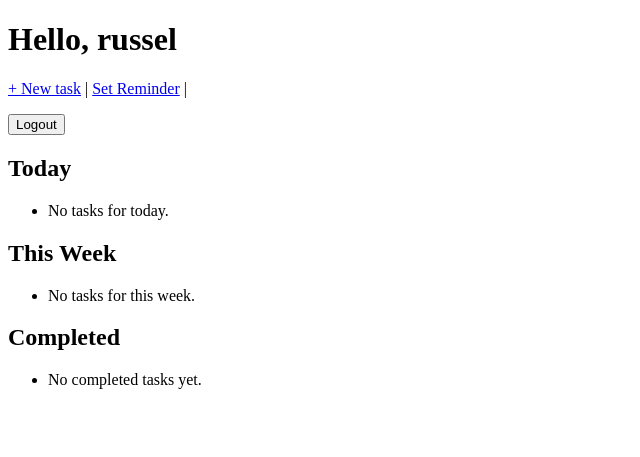
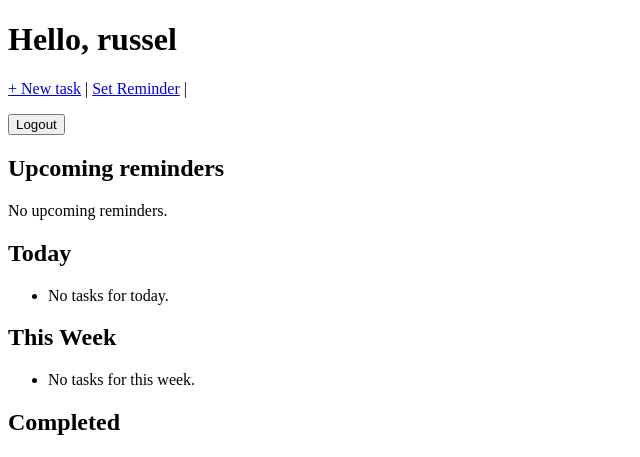
Before and after one commit to envynshit/TaskTracker, a Django app: page / in a window 1280 px wide. Shown: the top 457 px of the page, without its empty margins (0-640 px from the left). Run offline with Django 5.2, Linux system fonts and the light colour scheme; a user stored in the database is signed in; data comes from the database, SQL or seed files in the repository; both versions use the stored data as it was after the commit.

Commit message:
Fixed: Reminders not showing

```diff
--- a/tracker/core/templates/core/dashboard.html
+++ b/tracker/core/templates/core/dashboard.html
@@ -14,6 +14,18 @@
     </form>
   </p>
 
+  <h2>Upcoming reminders</h2>
+  {% if reminders %}
+  <ul>
+    {% for r in reminders %}
+      <li>
+        {{ r.remind_at }} – {{ r.task.title }}
+      </li>
+  {% endfor %}
+  </ul>
+  {% else %}
+  <p>No upcoming reminders.</p>
+  {% endif %}
 
   <h2>Today</h2>
   <ul>
--- a/tracker/core/views.py
+++ b/tracker/core/views.py
@@ -29,12 +29,30 @@ def dashboard(request):
         due_date__lte=today + timezone.timedelta(days=7)
     )
     tasks_completed = Task.objects.filter(owner=request.user, status='done')
+    reminders = Reminder.objects.filter(
+        task__owner=request.user,
+        remind_at__gte=timezone.now(),
+    ).order_by('remind_at')
 
     return render(request, 'core/dashboard.html', {
         'tasks_today': task_today,
         'tasks_week': tasks_week,
         'tasks_completed': tasks_completed,
+        'reminders': reminders,
     })
+
+@login_required
+def reminder_create(request):
+    if request.method == "POST":
+        form = ReminderForm(request.POST)
+        if form.is_valid():
+            reminder = form.save(commit=False)
+            reminder.task.owner = request.user
+            reminder.save()
+            return redirect('dashboard')
+    else:
+        form = ReminderForm()
+    return render(request, 'core/reminder_form.html', {'form': form})
 
 @login_required
 def task_create(request):
@@ -60,16 +78,3 @@ def task_update(request, pk):
     else:
         form = TaskForm(instance=task)
     return render(request, 'core/task_form.html', {'form': form})
-
-@login_required
-def reminder_create(request):
-    if request.method == "POST":
-        form = ReminderForm(request.POST)
-        if form.is_valid():
-            reminder = form.save(commit=False)
-            reminder.task.owner = request.user
-            reminder.save()
-            return redirect('dashboard')
-    else:
-        form = ReminderForm()
-    return render(request, 'core/reminder_form.html', {'form': form})
```
Also changed, not shown: tracker/db.sqlite3.
